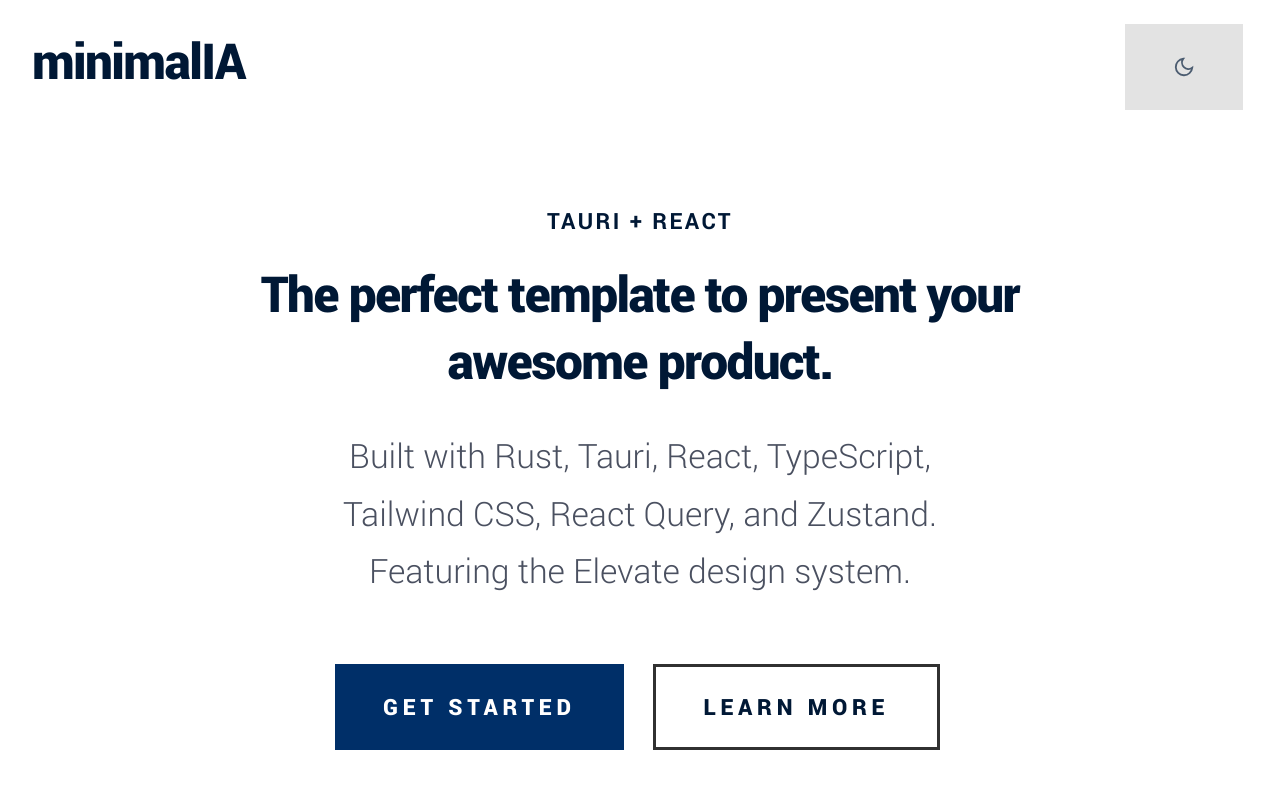
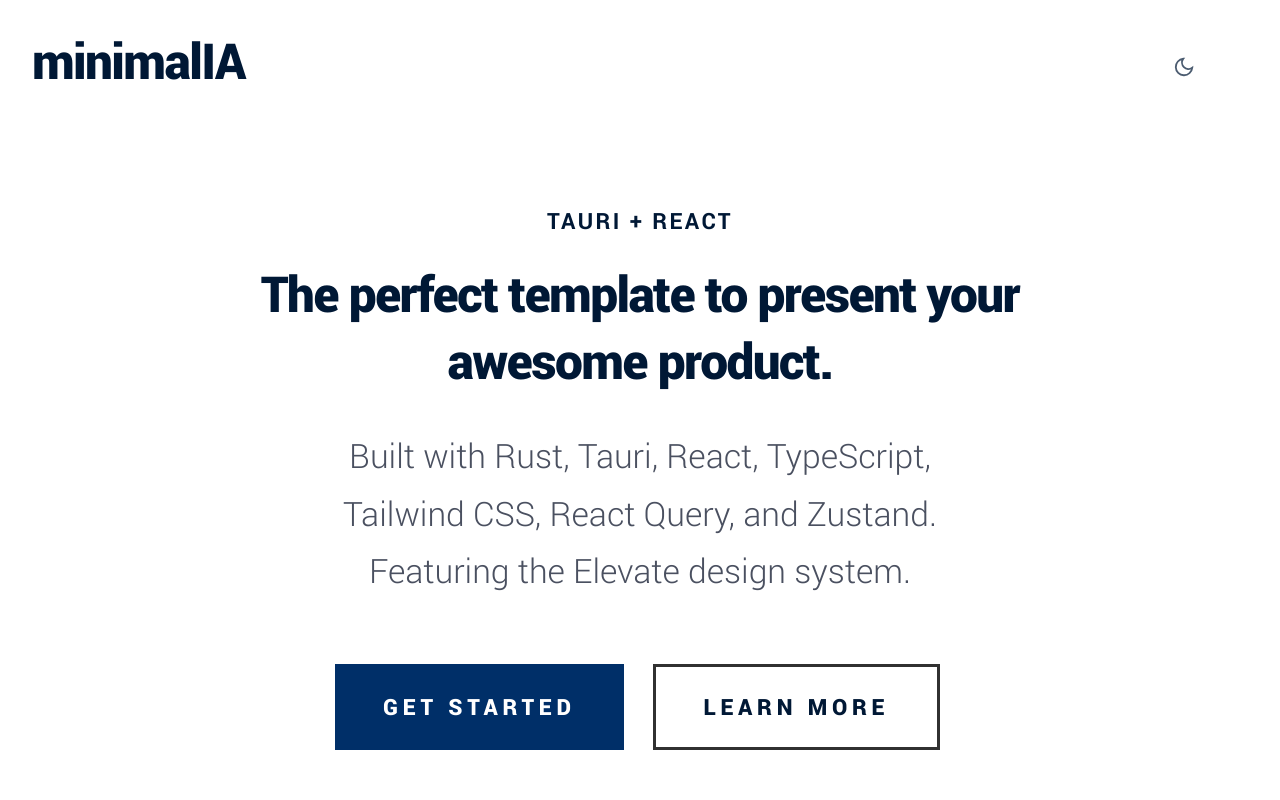
Before and after one commit to javiersanzgarcia/minimalIA, a React (Vite) app: page / in a window 1280 px wide. Shown: the top 800 px of the page. Built offline with nearby package versions, Linux system fonts and the light colour scheme.

Commit message:
feat: Update README and fix theme toggle

```diff
--- a/src/components/ThemeToggle.tsx
+++ b/src/components/ThemeToggle.tsx
@@ -7,7 +7,7 @@ export function ThemeToggle() {
     <button
       type="button"
       onClick={toggle}
-      className="opacity-70 hover:opacity-100 transition-opacity cursor-pointer mt-0 mb-5 text-[var(--elevate-heading)] bg-transparent border-none p-0 h-auto leading-none"
+      className="opacity-70 hover:opacity-100 transition-opacity cursor-pointer mt-0 mb-5 text-[var(--elevate-heading)] hover:!text-[var(--elevate-heading)] !bg-transparent hover:!bg-transparent border-none p-0 h-auto leading-none"
       aria-label={
         theme === "light" ? "Switch to dark mode" : "Switch to light mode"
       }
```
Also changed, not shown: 1 other file (tests, documents, lock files or other folders).
